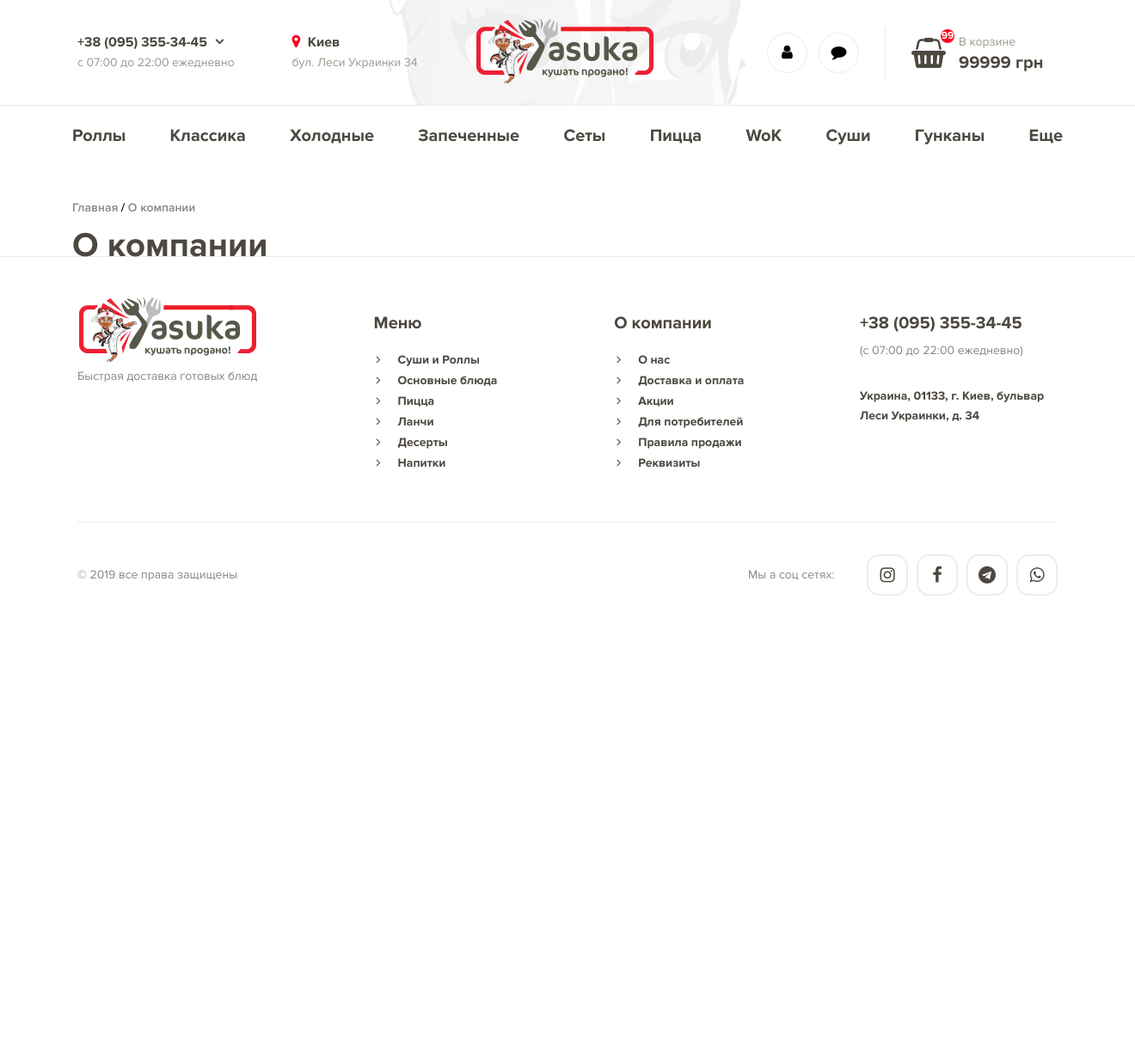
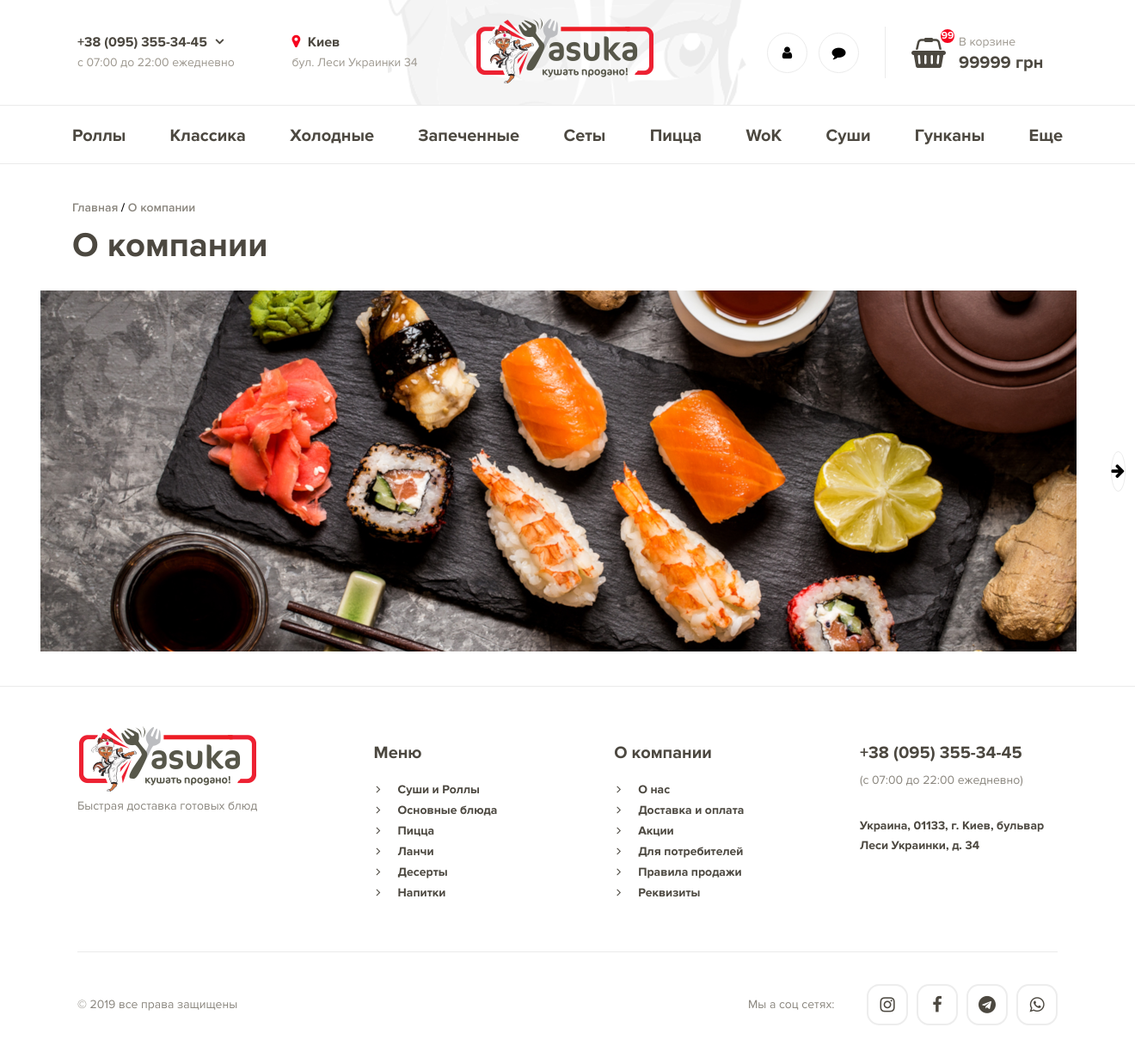
Before and after one commit to antonredko/Yasuka-Shop, a PHP site: page /pages/about.html in a window 1320 px wide. Shown: the whole page at 86% size. Before the commit the page ends 693 px from the top, so only its background shows below. Run offline with PHP 8.4, Linux system fonts and the light colour scheme.

Commit message:
images of slider on about-page

```diff
--- a/css/about.css
+++ b/css/about.css
@@ -5,3 +5,6 @@ header+div{
 .navig>a:hover{
     opacity: 0.6;
 }
+.slides>img{
+    margin: 40px 40px 40px 35px;
+}
--- a/css/common.css
+++ b/css/common.css
@@ -2,12 +2,12 @@
     margin: 0;
     padding: 0;
 }
-body, .banner, footer{
-    width: 100%;
-}
 a{
     text-decoration: none;
     color: #4c4840;
+}
+.w100{
+    width: 100%;
 }
 .w-inh{
     width: inherit;
--- a/css/main.css
+++ b/css/main.css
@@ -39,9 +39,6 @@ header>div:first-child>div{
     -ms-border-radius: 50%;
     -o-border-radius: 50%;
 }
-.fa-user, .fa-comment{
-    font-size: 18px;
-}
 .circle:first-child{
     margin-right: 13px;
 }
@@ -76,6 +73,9 @@ header .fa-shopping-basket{
 }
 .in-cart{
     margin-left: 15px;
+}
+header>div:last-child{
+    border-bottom: 1px solid #ebebeb;
 }
 
 /*------------------------------ Меню ------------------------------*/
--- a/pages/about.html
+++ b/pages/about.html
@@ -12,7 +12,7 @@
     <link rel="stylesheet" href="../css/fonts.css">
     <link rel="stylesheet" href="../css/about.css">
 </head>
-<body class="bgr-wh">
+<body class="w100 bgr-wh">
     <header class="w-inh bgr-wh">
         <div class="w-inh d-flex j-cen">
             <div class="w1140_pad15 d-flex row j-btw al-cen">
@@ -67,10 +67,19 @@
     <div class="d-flex j-cen">
         <div class="w1152_pad9 font-b dark s40 h24">О компании</div>
     </div>
+    <div class="w100 d-flex j-cen al-cen">
+        <div class="circle d-flex j-cen al-cen"><i class="fa fa-arrow-left s18" aria-hidden="true"></i></div>
+
+        <div class="slides d-flex">
+            <img src="../img/slides/slide_1.png" alt="">
+        </div>
+
+        <div class="circle d-flex j-cen al-cen"><i class="fa fa-arrow-right s18" aria-hidden="true"></i></div>
+    </div>
 
 
 
-    <footer class="bgr-wh d-flex col j-cen al-cen">
+    <footer class="w100 bgr-wh d-flex col j-cen al-cen">
         <div class="w1170">
             <div class="h-inh w1140_pad15 d-flex row j-btw al-cen">
                 <div class="d-flex col">
```
Also changed, not shown: index.html (+5 -5 lines), img/slides/slide_1.png (added), img/slides/slide_2.png (added), img/slides/slide_3.png (added).
